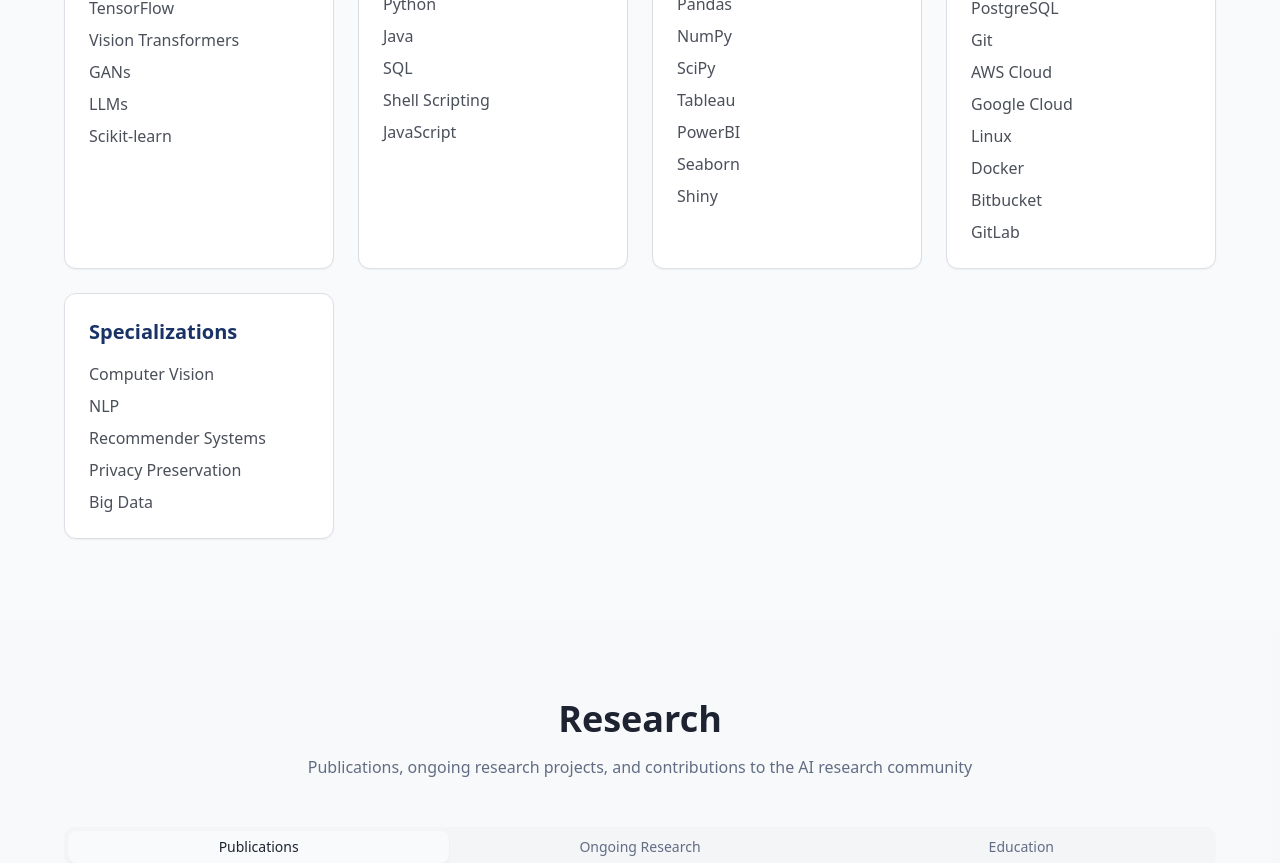
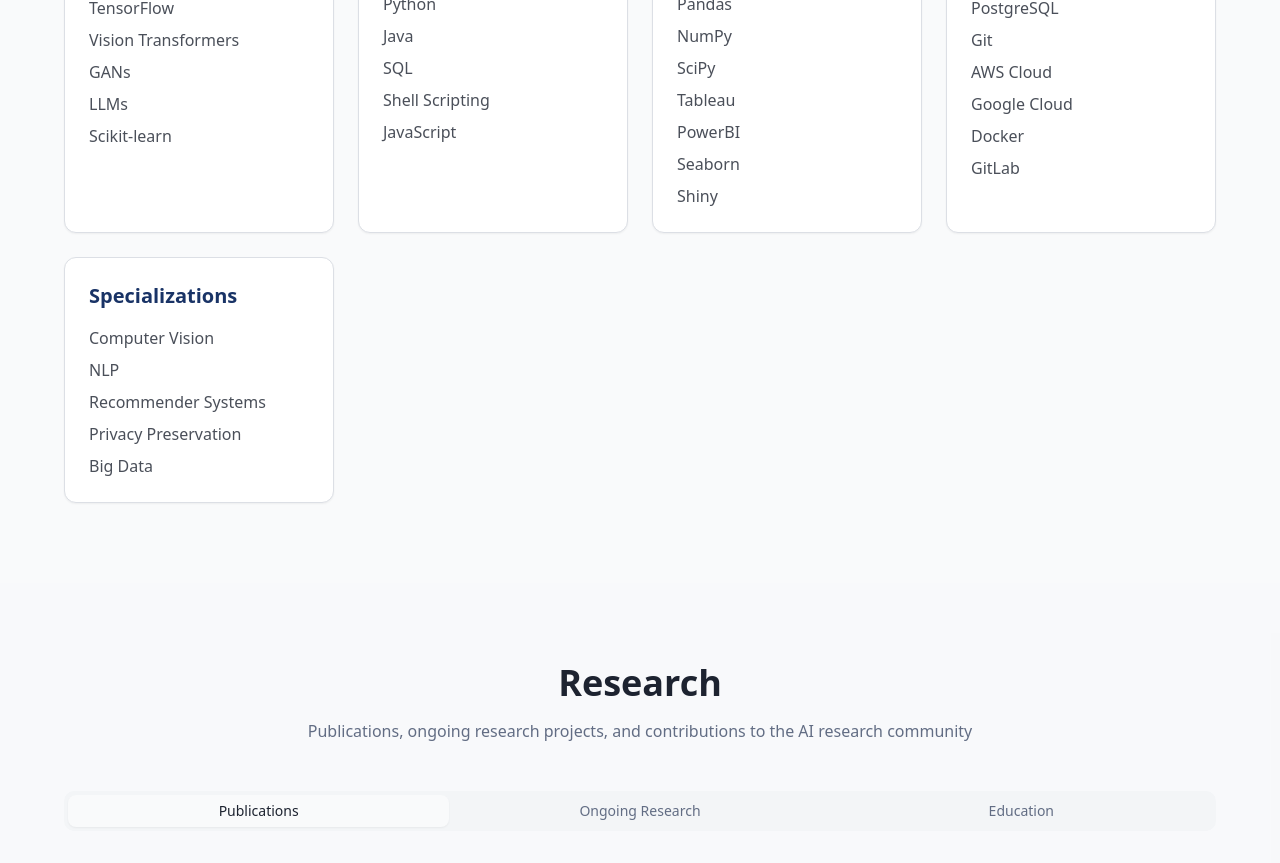
Before and after one commit to Saramagit/sarammahk.dev, a React (Vite) app: page / in a window 1280 px wide. Shown: the part 3940-4803 px from the top of the page. Built offline with nearby package versions, Linux system fonts and the light colour scheme; the HTML template or start-up script is replaced by a standard one.

Commit message:
Remove Linux and Bitbucket from Tools & Platforms
Update Skills.tsx to remove Linux and Bitbucket from Tools & Platforms, keeping existing tools and adding any remaining updates reflected in prior changes.

```diff
--- a/src/components/Skills.tsx
+++ b/src/components/Skills.tsx
@@ -15,7 +15,7 @@ const skillCategories = [
   },
   {
     category: "Tools & Platforms",
-    skills: ["N8n", "PostgreSQL", "Git", "AWS Cloud", "Google Cloud", "Linux", "Docker", "Bitbucket", "GitLab"]
+    skills: ["N8n", "PostgreSQL", "Git", "AWS Cloud", "Google Cloud", "Docker", "GitLab"]
   },
   {
     category: "Specializations",
```
